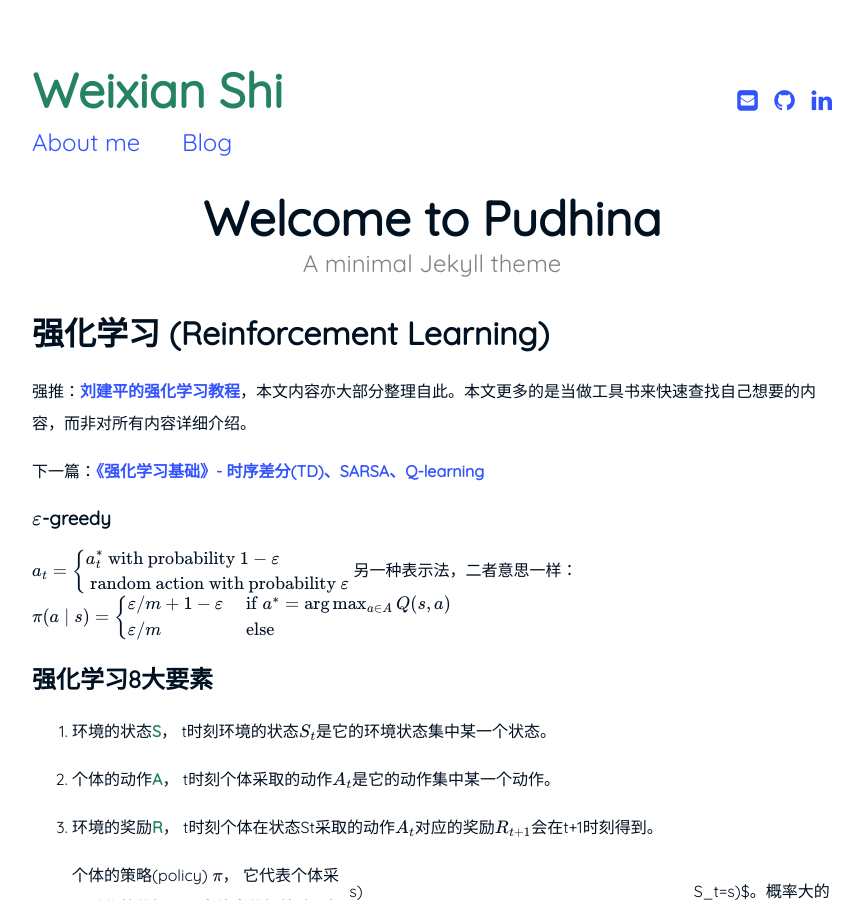
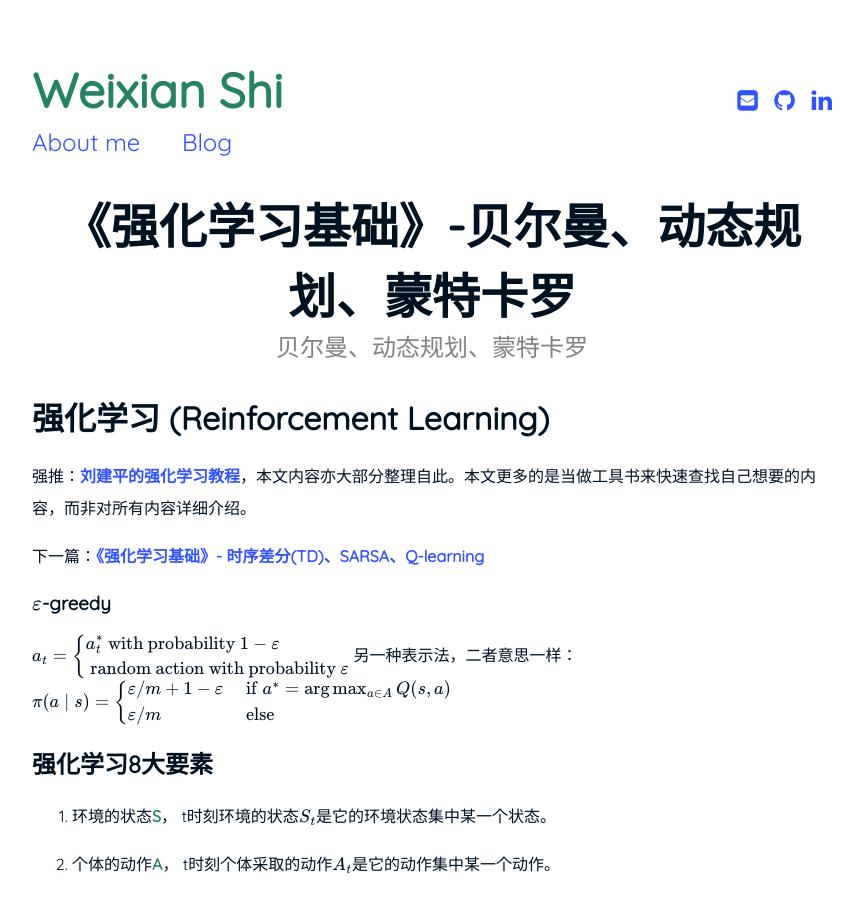
Before and after one commit to weixians/weixians.github.io, a Jekyll site: the page built from _posts/2022-07-17-rl1.md, in a window 1280 px wide and 900 px high. Shown: the whole window, without its empty margins (208-1071 px from the left). Built offline with Jekyll 4.4.1, drawn with Linux system fonts in a browser that asks for light colours.

Commit message:
change content

```diff
--- a/_posts/2022-07-17-aaa.md
+++ b/_posts/2022-07-17-rl1.md
@@ -1,7 +1,7 @@
 ---
 layout: page
-title:  "Welcome to Pudhina"
-subtitle: "A minimal Jekyll theme"
+title:  "《强化学习基础》-贝尔曼、动态规划、蒙特卡罗"
+subtitle: "贝尔曼、动态规划、蒙特卡罗"
 date:   2016-05-20 21:21:21 +0530
 categories: ["general"]
 ---
```
